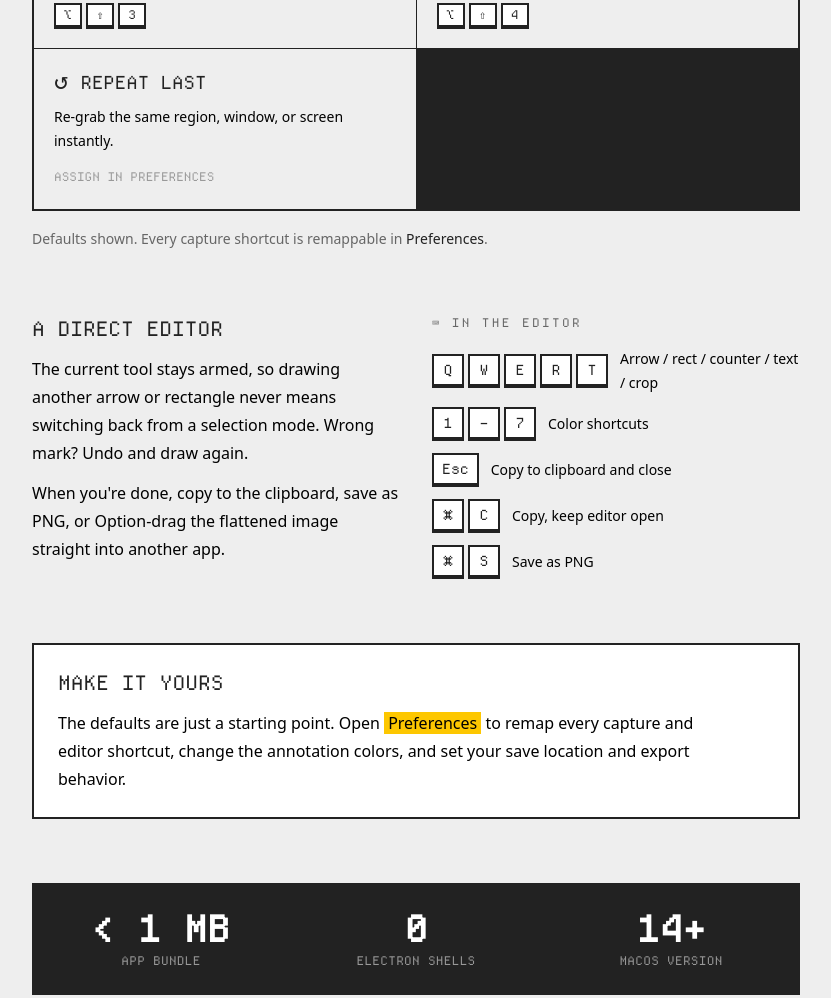
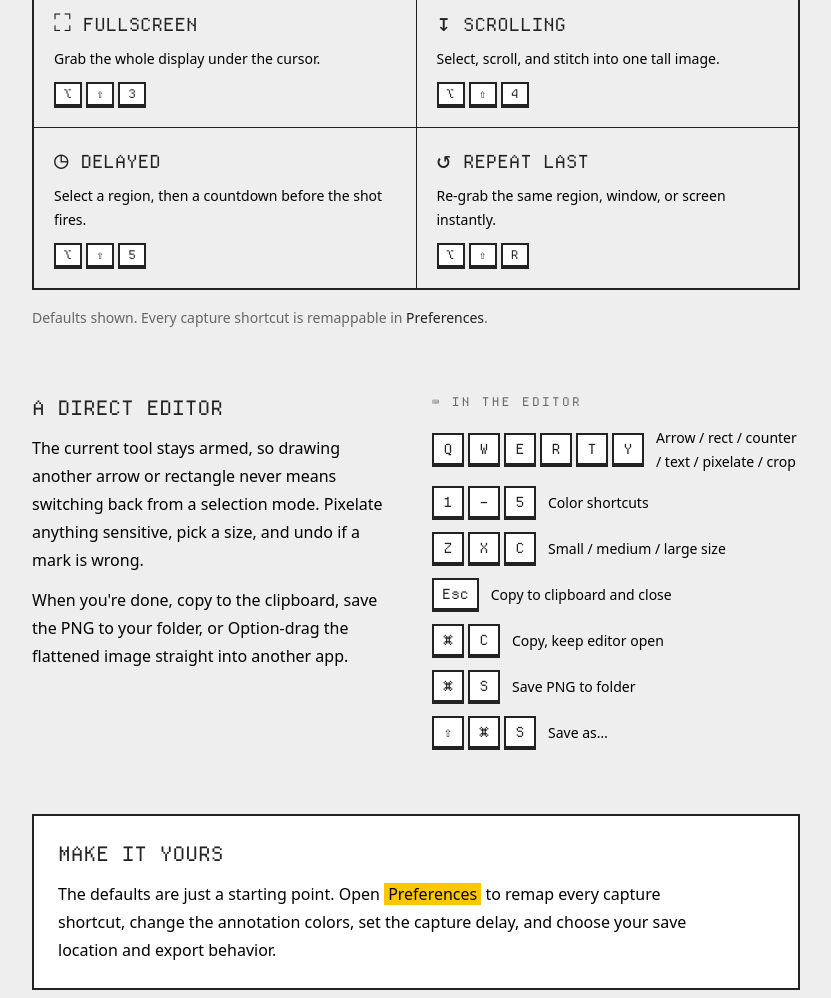
Before and after one commit to kubre/kubre.in, an Astro site: page /scrcap in a window 1280 px wide. Shown: the part 1340-2338 px from the top of the page, without its empty margins (224-1055 px from the left). Built offline with nearby package versions, Linux system fonts and the light colour scheme; Astro itself is replaced by a stand-in of ours.

Commit message:
Document delayed capture and pixelate editor updates

```diff
--- a/src/content/work/scrcap.md
+++ b/src/content/work/scrcap.md
@@ -23,7 +23,7 @@ scrcap is a native macOS screenshot tool built around speed: hit a shortcut, cap
 
 scrcap is a small macOS app for screenshots, annotations, and quick exports. It is written in Swift and AppKit, uses ScreenCaptureKit for capture, and keeps the core model separate from the macOS UI so the capture and editor logic stays easy to test.
 
-The app is built for the common screenshot flow: capture a region, window, full screen, or scrolling area; make quick annotations; then copy, save, or drag the finished image into another app.
+The app is built for the common screenshot flow: capture a region, window, full screen, scrolling area, or a delayed region; make quick annotations; then copy, save, or drag the finished image into another app.
 
 | Platform  | macOS 14+                                       |
 | --------- | ----------------------------------------------- |
@@ -37,24 +37,27 @@ The app is built for the common screenshot flow: capture a region, window, full
 - Window capture with hover highlight and cycling for overlapping windows.
 - Fullscreen capture for the display under the cursor.
 - Scrolling capture that selects a region, scrolls, and stitches the result.
+- Delayed region capture with an on-screen countdown for transient UI.
 - Repeat-last capture for quickly grabbing the same region, window, or screen again.
 - Remappable global hotkeys in Preferences.
-- Editor tools for arrows, rectangles, counters, text, crop, undo, redo, and color shortcuts.
-- Copy, save as PNG, or Option-drag the flattened image into another app.
+- Editor tools for arrows, rectangles, counters, text, pixelate/redaction, crop, three sizes, undo, redo, and color shortcuts.
+- Copy, quick-save to your folder, or Option-drag the flattened image into another app.
 
 # Editor
 
 The editor is deliberately direct. The current tool stays armed, so drawing another arrow or rectangle does not require switching back from a selection mode. If a mark is wrong, use undo and draw again.
 
-| Key               | Action                                    |
-| ----------------- | ----------------------------------------- |
-| Q / W / E / R / T | arrow / rectangle / counter / text / crop |
-| 1-7               | color shortcuts                           |
-| Esc               | copy to clipboard and close               |
-| Command-C         | copy and keep the editor open             |
-| Command-S         | save as PNG                               |
-| Command-W         | discard and close                         |
-| Option-drag       | drag the flattened PNG out                |
+| Key                   | Action                                                |
+| --------------------- | ----------------------------------------------------- |
+| Q / W / E / R / T / Y | arrow / rectangle / counter / text / pixelate / crop  |
+| 1-5                   | color shortcuts                                       |
+| Z / X / C             | small / medium / large size                           |
+| Esc                   | copy to clipboard and close                           |
+| Command-C             | copy and keep the editor open                         |
+| Command-S             | save PNG to your folder                               |
+| Shift-Command-S       | save as…                                              |
+| Command-W             | discard and close                                     |
+| Option-drag           | drag the flattened PNG out                            |
 
 # Performance
 
--- a/src/pages/scrcap/index.astro
+++ b/src/pages/scrcap/index.astro
@@ -41,19 +41,27 @@ const modes = [
         keys: ["⌥", "⇧", "4"],
     },
     {
+        glyph: "◷",
+        title: "Delayed",
+        body: "Select a region, then a countdown before the shot fires.",
+        keys: ["⌥", "⇧", "5"],
+    },
+    {
         glyph: "↺",
         title: "Repeat last",
         body: "Re-grab the same region, window, or screen instantly.",
-        keys: null,
+        keys: ["⌥", "⇧", "R"],
     },
 ];
 
 const editorKeys = [
-    { keys: ["Q", "W", "E", "R", "T"], label: "Arrow / rect / counter / text / crop" },
-    { keys: ["1", "–", "7"], label: "Color shortcuts" },
+    { keys: ["Q", "W", "E", "R", "T", "Y"], label: "Arrow / rect / counter / text / pixelate / crop" },
+    { keys: ["1", "–", "5"], label: "Color shortcuts" },
+    { keys: ["Z", "X", "C"], label: "Small / medium / large size" },
     { keys: ["Esc"], label: "Copy to clipboard and close" },
     { keys: ["⌘", "C"], label: "Copy, keep editor open" },
-    { keys: ["⌘", "S"], label: "Save as PNG" },
+    { keys: ["⌘", "S"], label: "Save PNG to folder" },
+    { keys: ["⇧", "⌘", "S"], label: "Save as…" },
 ];
 
 const stats = [
@@ -84,7 +92,7 @@ const structuredData = {
             },
             inLanguage: "en",
             datePublished: "2026-06-12",
-            dateModified: "2026-06-12",
+            dateModified: "2026-06-13",
             author: {
                 "@type": "Person",
                 name: "Vaibhav Kubre",
@@ -125,8 +133,9 @@ const structuredData = {
                 "Window screenshot capture",
                 "Fullscreen screenshot capture",
                 "Scrolling screenshot capture",
+                "Delayed region capture",
                 "Repeat last capture",
-                "Screenshot annotation editor",
+                "Screenshot annotation editor with pixelate / redaction",
                 "Clipboard, PNG save, and drag-out export",
                 "Remappable keyboard shortcuts",
             ],
@@ -293,11 +302,12 @@ const structuredData = {
                 <h2 class="font-mono text-xl uppercase text-carbon">A direct editor</h2>
                 <p class="mt-3 font-sans leading-7 text-black">
                     The current tool stays armed, so drawing another arrow or rectangle never means
-                    switching back from a selection mode. Wrong mark? Undo and draw again.
+                    switching back from a selection mode. Pixelate anything sensitive, pick a size,
+                    and undo if a mark is wrong.
                 </p>
                 <p class="mt-3 font-sans leading-7 text-black">
-                    When you're done, copy to the clipboard, save as PNG, or Option-drag the
-                    flattened image straight into another app.
+                    When you're done, copy to the clipboard, save the PNG to your folder, or
+                    Option-drag the flattened image straight into another app.
                 </p>
             </div>
             <div>
@@ -330,8 +340,8 @@ const structuredData = {
                 <p class="mt-3 max-w-2xl font-sans leading-7 text-black">
                     The defaults are just a starting point. Open
                     <span class="bg-yellow-400 px-1 text-black">Preferences</span> to remap every capture
-                    and editor shortcut, change the annotation colors, and set your save location and
-                    export behavior.
+                    shortcut, change the annotation colors, set the capture delay, and choose your save
+                    location and export behavior.
                 </p>
             </div>
         </section>
```
Also changed, not shown: src/assets/scrcap/editor-light.png.
